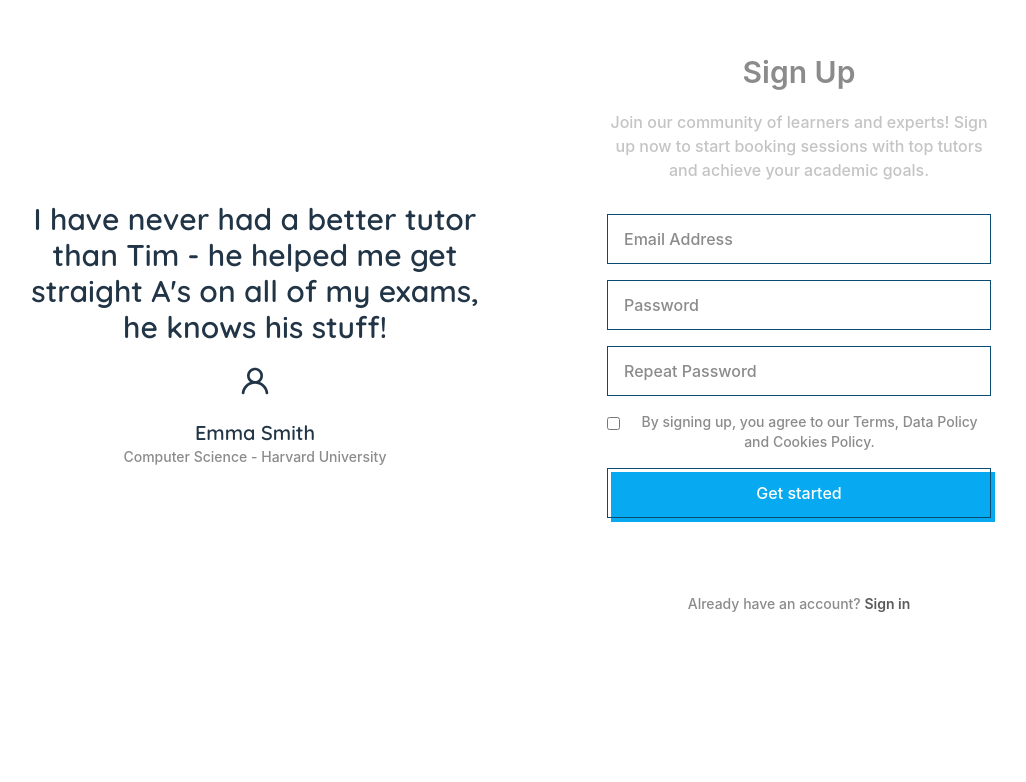
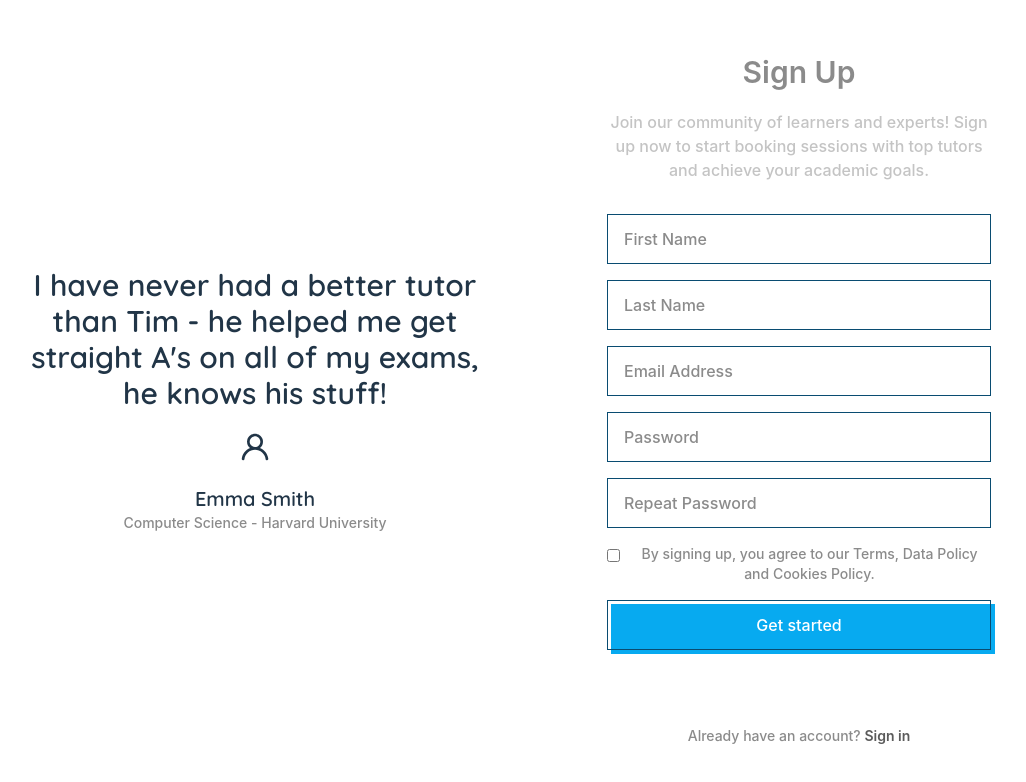
Before and after one commit to KiranRoss1999/mtk-tutoring, a React (Vite) app in the folder client/: page /signup in a window 1280 px wide. Shown: the part 154-936 px from the top of the page, without its empty margins (113-1139 px from the left). Built offline with nearby package versions, Linux system fonts and the light colour scheme.

Commit message:
edited form

```diff
--- a/client/src/pages/Signup.jsx
+++ b/client/src/pages/Signup.jsx
@@ -4,6 +4,7 @@ const SignUp = () => {
       <div>
         <section className="overflow-hidden">
           <div className="flex flex-wrap">
+            {/* Blurb Section */}
             <div className="w-full md:w-1/2">
               <div className="flex items-center py-24 px-4 md:px-8 h-full bg-white">
                 <div className="text-center max-w-xl mx-auto">
@@ -28,17 +29,25 @@ const SignUp = () => {
                 <p className="mb-8 text-base text-gray-300 font-medium">Join our community of learners and experts! Sign up now to start booking sessions with top tutors and achieve your academic goals.</p>
                 <form action="#">
                   <div className="flex flex-wrap -m-2">
+                    {/* First Name */}
+                    <div className="w-full p-2">
+                      <input type="text" placeholder="First Name" className="flex w-full px-4 py-3 text-base font-medium disabled:bg-white placeholder-gray-500 disabled:placeholder-gray-300 outline-none border border-darksky-900 active:border-darksky-600 disabled:border-gray-200" />
+                    </div>
+                    {/* Last Name */}
+                    <div className="w-full p-2">
+                      <input type="text" placeholder="Last Name" className="flex w-full px-4 py-3 text-base font-medium disabled:bg-white placeholder-gray-500 disabled:placeholder-gray-300 outline-none border border-darksky-900 active:border-darksky-600 disabled:border-gray-200" />
+                    </div>
                     {/* Email */}
                     <div className="w-full p-2">
-                      <input id="default-input-1" type="text" placeholder="Email Address" className="flex w-full px-4 py-3 text-base font-medium disabled:bg-white placeholder-gray-500 disabled:placeholder-gray-300 outline-none border border-darksky-900 active:border-darksky-600 disabled:border-gray-200" />
+                      <input type="text" placeholder="Email Address" className="flex w-full px-4 py-3 text-base font-medium disabled:bg-white placeholder-gray-500 disabled:placeholder-gray-300 outline-none border border-darksky-900 active:border-darksky-600 disabled:border-gray-200" />
                     </div>
                     {/* Password */}
                     <div className="w-full p-2">
-                      <input id="default-input-2" type="password" placeholder="Password" className="flex w-full px-4 py-3 text-base font-medium disabled:bg-white placeholder-gray-500 disabled:placeholder-gray-300 outline-none border border-darksky-900 active:border-darksky-600 disabled:border-gray-200" />
+                      <input type="password" placeholder="Password" className="flex w-full px-4 py-3 text-base font-medium disabled:bg-white placeholder-gray-500 disabled:placeholder-gray-300 outline-none border border-darksky-900 active:border-darksky-600 disabled:border-gray-200" />
                     </div>
                     {/* {assword repeat} */}
                     <div className="w-full p-2">
-                      <input id="default-input-3" type="password" placeholder="Repeat Password" className="flex w-full px-4 py-3 text-base font-medium disabled:bg-white placeholder-gray-500 disabled:placeholder-gray-300 outline-none border border-darksky-900 active:border-darksky-600 disabled:border-gray-200" />
+                      <input type="password" placeholder="Repeat Password" className="flex w-full px-4 py-3 text-base font-medium disabled:bg-white placeholder-gray-500 disabled:placeholder-gray-300 outline-none border border-darksky-900 active:border-darksky-600 disabled:border-gray-200" />
                     </div>
                     <div className="w-full p-2">
                       <div className="flex items-start">
```
